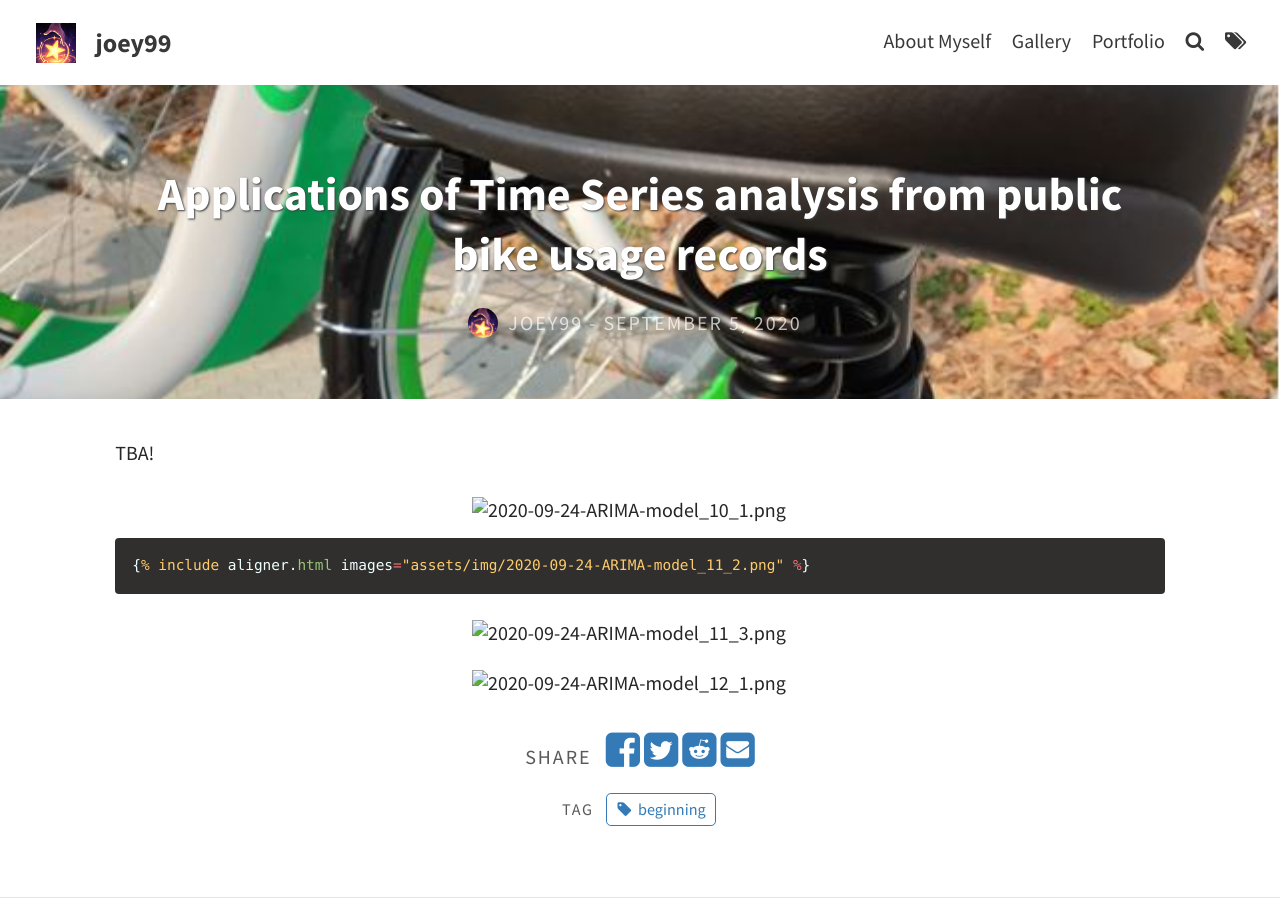
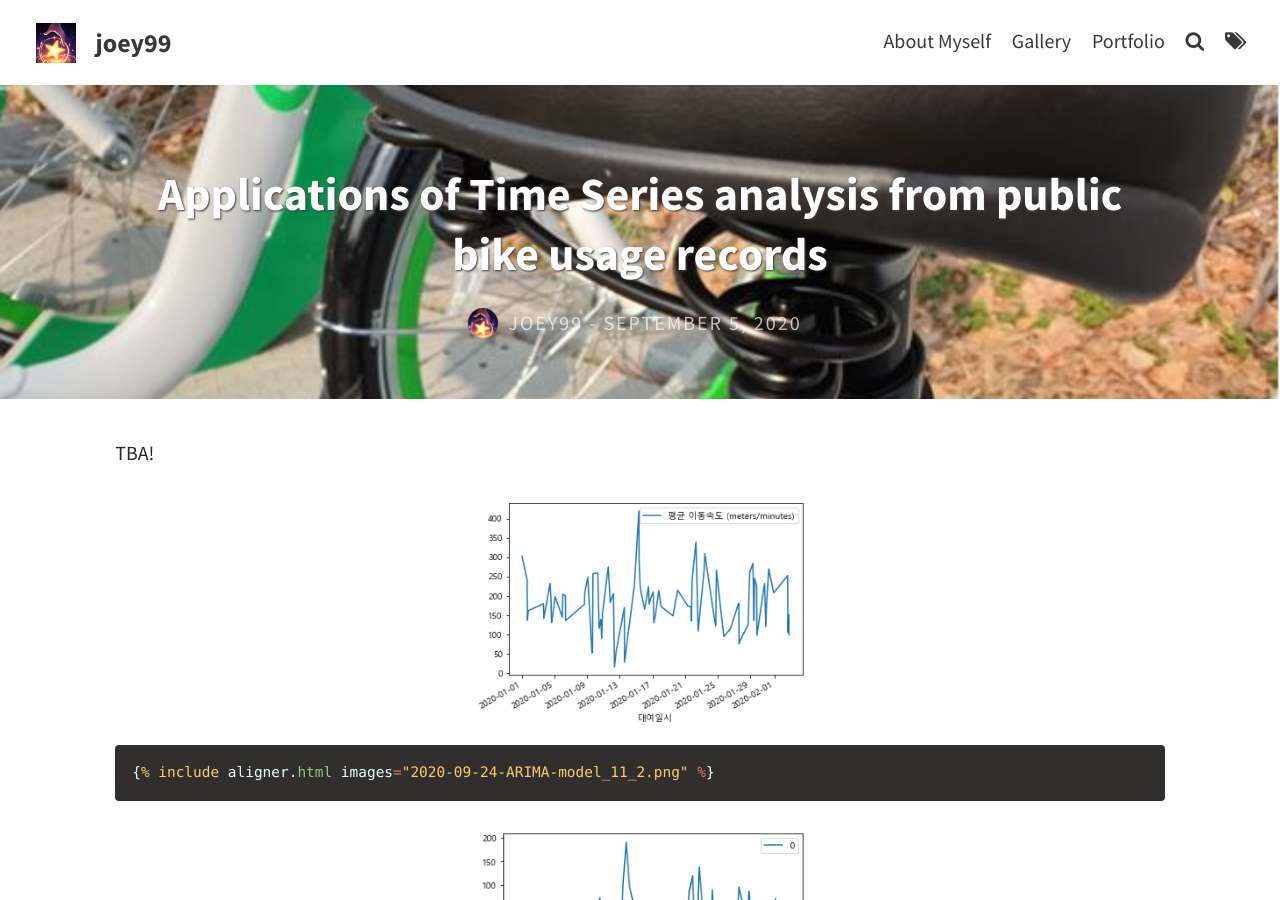
Before and after one commit to joyhyun99/joyhyun99.github.io, a Jekyll site: the page built from _posts/2020-09-05-Time-Series.md, in a window 1280 px wide and 900 px high. Built offline with Jekyll 4.4.1, drawn with Linux system fonts in a browser that asks for light colours; comment, search, counter and statistics services are not loaded.

Commit message:
Update 2020-09-05-Time-Series.md

```diff
--- a/_posts/2020-09-05-Time-Series.md
+++ b/_posts/2020-09-05-Time-Series.md
@@ -11,14 +11,14 @@ TBA!
 
 <!--more-->
 
-{% include aligner.html images="assets/img/2020-09-24-ARIMA-model_10_1.png" %}
+{% include aligner.html images="2020-09-24-ARIMA-model_10_1.png" %}
 
 {% highlight ruby %}
 {% raw %}
-{% include aligner.html images="assets/img/2020-09-24-ARIMA-model_11_2.png" %}
+{% include aligner.html images="2020-09-24-ARIMA-model_11_2.png" %}
 {% endraw %}
 {% endhighlight %}
-{% include aligner.html images="assets/img/2020-09-24-ARIMA-model_11_3.png" %}
+{% include aligner.html images="2020-09-24-ARIMA-model_11_3.png" %}
 
 
-{% include aligner.html images="assets/img/2020-09-24-ARIMA-model_12_1.png" %}
+{% include aligner.html images="2020-09-24-ARIMA-model_12_1.png" %}
```
